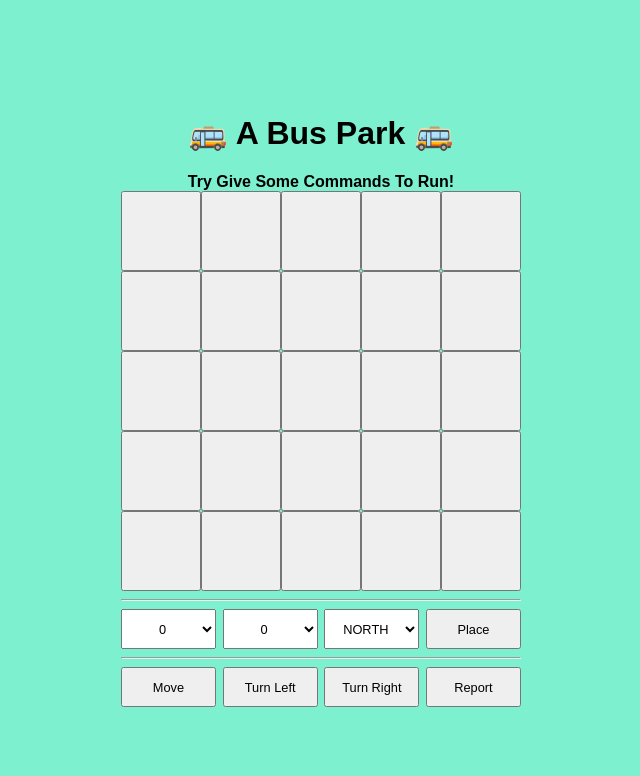
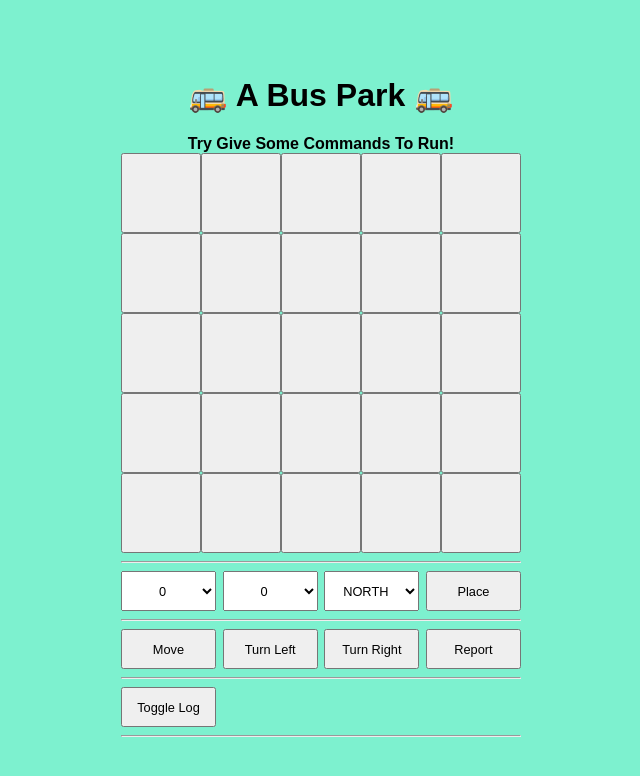
Before and after one commit to tim-hub/buses-9923-react, a React (Create React App) app: page / in a window 1280 px wide. Shown: the top 776 px of the page, without its empty margins (319-959 px from the left). Built offline with nearby package versions, Linux system fonts and the light colour scheme.

Commit message:
add log and toggle button for logs

```diff
--- a/src/components/Dashboard.jsx
+++ b/src/components/Dashboard.jsx
@@ -1,6 +1,9 @@
 import React from "react";
 import Park from "./Park";
+import Log from "./Log";
 import { the_park } from "../util/park";
+import logger from "../util/logger";
+
 
 class Dashboard extends React.Component {
   constructor(props) {
@@ -11,7 +14,8 @@ class Dashboard extends React.Component {
       facing: "NORTH",
       engine: the_park,
       buses: [],
-      show_report: true
+      show_report: true,
+      show_log: false,
     };
   }
   setBuses() {
@@ -115,6 +119,20 @@ class Dashboard extends React.Component {
             Report
           </button>
         </div>
+        <hr />
+        <div className="board-row">
+          <button
+            className="command"
+            onClick={() => {
+              this.setState({show_log: !this.state.show_log});
+            }}
+          >
+            Toggle Log
+          </button>
+        </div>
+        <hr/>
+        {this.state.show_log ?<Log logs={logger.logs}></Log>:null }
+
       </div>
     );
   }
--- /dev/null
+++ b/src/components/Log.jsx
@@ -0,0 +1,25 @@
+import React from "react";
+
+function SingleLog(props){
+  return (
+    <div>{props.log.message} <br/></div>
+  )
+}
+
+function Log(props){
+  const renderLogs= (logs) =>{
+    const logs_html = []
+    logs.forEach(element => {
+      logs_html.push(<SingleLog log= {element}/>);
+    });
+    return logs_html;
+  }
+
+  return (
+    <div className="Log">
+    <h4>Logs</h4>
+    {renderLogs(props.logs)}
+    </div>
+  )
+}
+export default Log;
```
